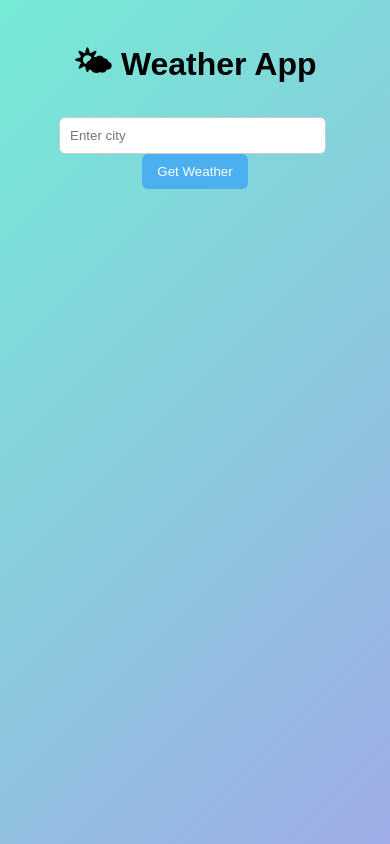
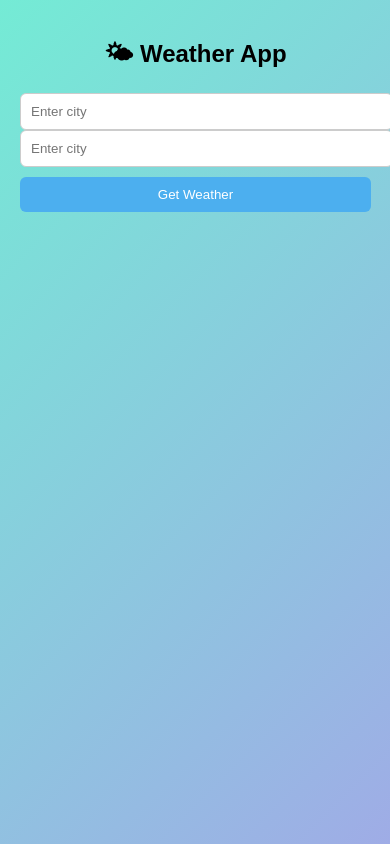
Before and after one commit to thiga-elizabeth/weather-app, a SvelteKit app: page / in a window 390 px wide. Built offline with nearby package versions, Linux system fonts and the light colour scheme.

Commit message:
Make weather app mobile responsive

```diff
--- a/src/routes/+page.svelte
+++ b/src/routes/+page.svelte
@@ -76,10 +76,13 @@ type WeatherData = {
     }
  }}
  />
-
-<button onclick={getWeather} disabled={loading}>
+<div class="search-box">
+	<input placeholder="Enter city" bind:value={city} />
+	<button onclick={getWeather} disabled={loading}>
 	{loading ? "Loading..." : "Get Weather"}
 </button>
+
+</div>
 
 {#if loading}
 	<p>Loading...</p>
@@ -123,6 +126,7 @@ type WeatherData = {
 
 	.container {
 		max-width: 400px;
+        width:90%;
 		margin: auto;
 		padding: 20px;
 		text-align: center;
@@ -165,7 +169,37 @@ type WeatherData = {
     .weather-icon {
 	width: 90px;
 	height: 90px;
+    max-width: 100%;
 	margin: 10px auto;
 	display: block;
 }
+.search-box {
+	display: flex;
+	gap: 10px;
+	justify-content: center;
+}
+@media (max-width: 500px) {
+
+	.search-box {
+		flex-direction: column;
+	}
+
+	input {
+		width: 100%;
+	}
+
+	button {
+		width: 100%;
+	}
+
+	.weather-card {
+		padding: 15px;
+	}
+    h1{
+        font-size: 24px;
+    }
+    p{
+        font-size: 14px;
+    }
+}
 </style>
```
